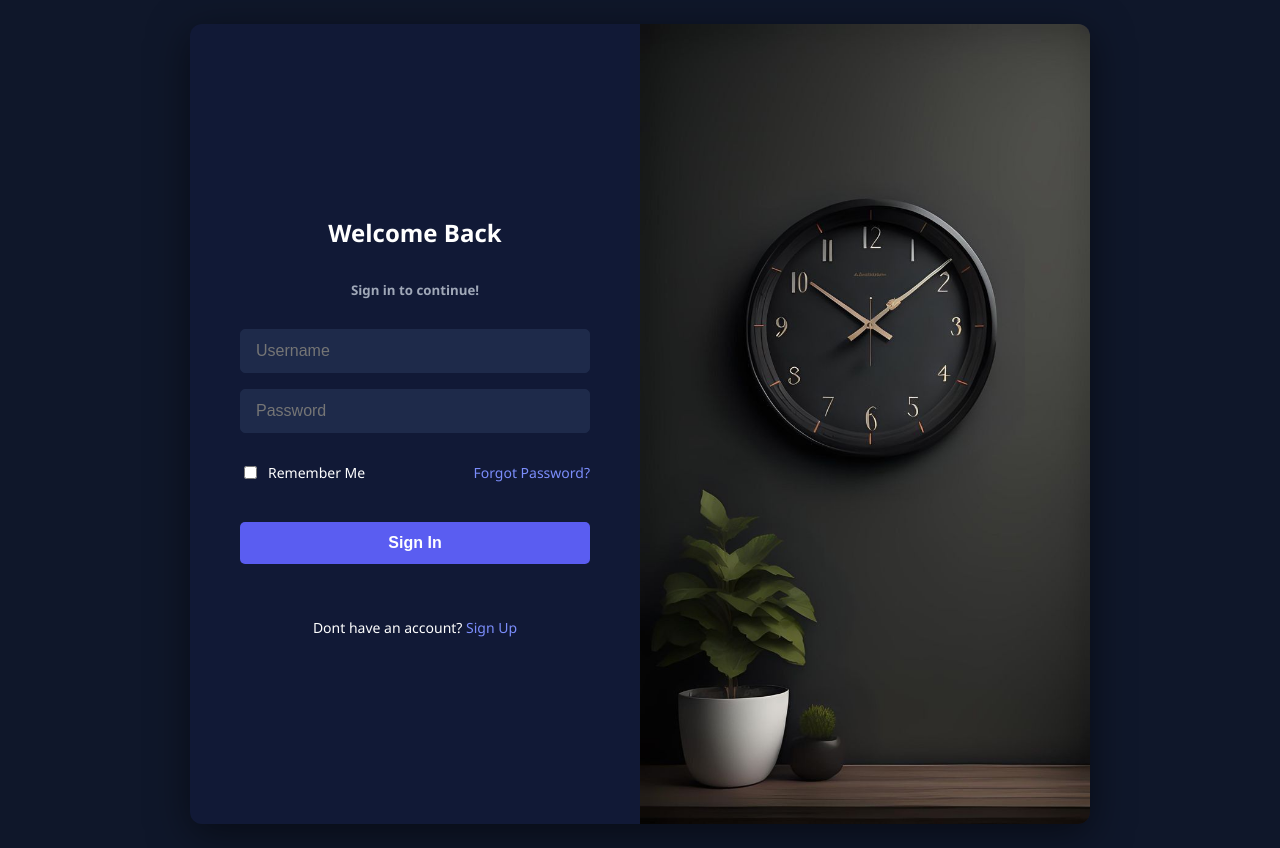
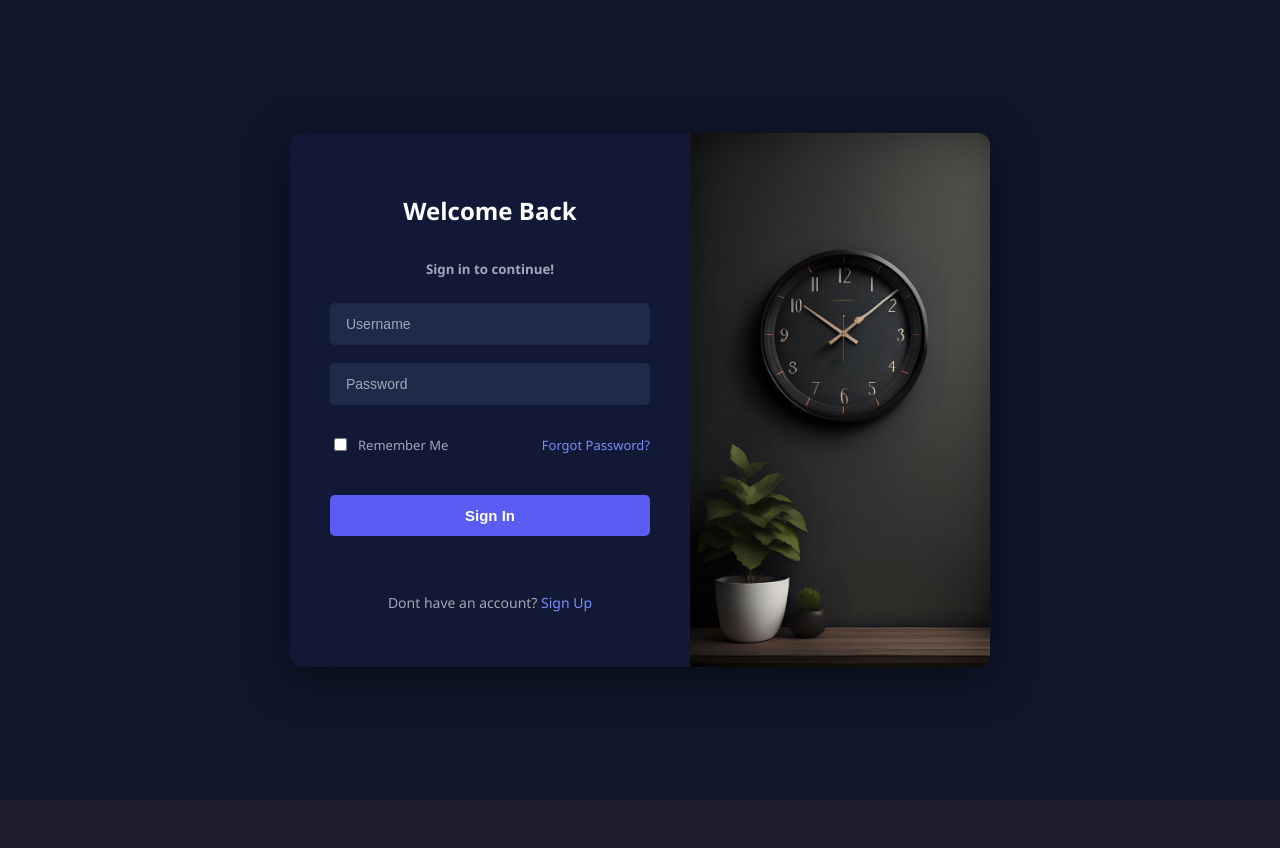
Before and after one commit to TuheliRay/Notes-App, a React (Vite) app in the folder frontend/: page /login in a window 1280 px wide. After the commit the page ends 800 px from the top, so only its background shows below. Built offline with nearby package versions, Linux system fonts and the light colour scheme; no server answers; the HTML template or start-up script is replaced by a standard one.

Commit message:
updated login and signup code

```diff
--- a/frontend/src/components/Login.module.css
+++ b/frontend/src/components/Login.module.css
@@ -1,45 +1,35 @@
-/* Universal box-sizing for predictable layouts */
-*, *::before, *::after {
-  box-sizing: border-box;
-}
+/* Login.module.css */
 
 .login-page {
   margin: 0;
-  padding: 24px; /* Consistent padding */
+  padding: 20px;
+  box-sizing: border-box;
   font-family: 'Segoe UI', Tahoma, Geneva, Verdana, sans-serif;
   background-color: #0f172A;
-  /* KEY CHANGE: Using grid for robust centering */
-  display: grid;
-  place-items: center;
+  display: flex;
+  justify-content: center;
+  align-items: center;
   min-height: 100vh;
 }
 
 .login-wrapper {
   display: flex;
-  /* KEY CHANGE: Fluid width that scales with the viewport, capped at 900px */
-  width: 90vw;
-  max-width: 900px;
-  background-color: #111936; /* Unified background for a cleaner look */
+  flex-direction: row;
+  width: 100%;
+  max-width: 700px;
+  /* KEY CHANGE: Removed fixed height. Height will now be determined by the content. */
+  background-color: #0a112b;
   color: white;
   border-radius: 12px;
-  box-shadow: 0 10px 40px rgba(0, 0, 0, 0.5);
   overflow: hidden;
-}
-
-.login-container {
-  padding: 40px;
-  text-align: center;
-  /* KEY CHANGE: Flex-basis for better proportion control */
-  flex: 1 1 50%;
-  display: flex;
-  flex-direction: column;
-  justify-content: center;
+  box-shadow: 0 10px 40px rgba(0, 0, 0, 0.5); /* Added a subtle shadow */
 }
 
 .login-image {
-  flex: 1 1 50%;
-  /* KEY CHANGE: Hides the image by default, will be shown on larger screens */
-  display: none;
+  flex: 1;
+  display: flex;
+  justify-content: center;
+  align-items: center;
 }
 
 .login-image img {
@@ -48,48 +38,65 @@
   object-fit: cover;
 }
 
+.login-container {
+  background-color: #111936;
+  padding: 40px; /* Increased padding for better spacing */
+  width: 45%;
+  max-width: 420px;
+  min-width: 320px;
+  color: white;
+  text-align: center;
+  /* KEY CHANGE: Added flex properties to vertically center the form content. */
+  display: flex;
+  flex-direction: column;
+  justify-content: center;
+}
+
 .login-container h2 {
   margin-bottom: 10px;
   font-size: 24px;
   font-weight: 700;
 }
 
-.login-container h5 {
-  color: #a0a8b8;
-  margin-bottom: 30px; /* Increased margin */
-}
-
 .login-container form {
   display: flex;
   flex-direction: column;
-  gap: 16px;
-  width: 100%;
-  max-width: 350px; /* Constrains form width for readability */
-  margin-left: auto;
-  margin-right: auto;
+  gap: 18px; /* Adjusted gap for better rhythm */
+  width: 100%; /* Ensure form takes full width of container */
+}
+
+.login-container h5 {
+  color: #a0a8b8;
+  margin-bottom: 25px;
 }
 
 .login-container input[type="text"],
 .login-container input[type="password"] {
   padding: 12px 15px;
   border-radius: 5px;
-  border: 1px solid #1e2a4a;
+  border: 1px solid #1e2a4a; /* Added a subtle border */
   background-color: #1e2a4a;
   color: white;
-  font-size: 16px; /* KEY CHANGE: Larger font for better readability and touch experience */
+  font-size: 14px;
   outline: none;
   transition: border-color 0.2s;
 }
 
-.login-container input:focus {
-  border-color: #5a5df1;
+.login-container input[type="text"]:focus,
+.login-container input[type="password"]:focus {
+  border-color: #5a5df1; /* Highlight on focus */
+}
+
+.login-container input::placeholder {
+  color: #a0a8b8;
 }
 
 .password-reset {
   display: flex;
   justify-content: space-between;
   align-items: center;
-  font-size: 14px; /* Increased font size */
+  font-size: 13px;
+  color: #a0a8b8;
 }
 
 .remember-me {
@@ -101,6 +108,11 @@
 .forgot-password a {
   color: #7b8dfb;
   text-decoration: none;
+  font-weight: 500;
+}
+
+.forgot-password a:hover {
+  text-decoration: underline;
 }
 
 .login-container button[type="submit"] {
@@ -110,15 +122,21 @@
   border-radius: 5px;
   color: white;
   font-weight: 600;
-  font-size: 16px;
+  font-size: 15px;
   cursor: pointer;
   transition: background-color 0.2s ease-in-out;
   margin-top: 10px;
 }
 
+.login-container button[type="submit"]:hover {
+  background-color: #4b4ee0;
+}
+
 .register-link {
-  margin-top: 24px;
+  /* KEY CHANGE: Adjusted margin for more balanced spacing below the form. */
+  margin-top: 25px;
   font-size: 14px;
+  color: #a0a8b8;
 }
 
 .register-link a {
@@ -127,41 +145,52 @@
   font-weight: 500;
 }
 
+.register-link a:hover {
+  text-decoration: underline;
+}
+
 .login-message {
   color: #ff4d4f;
-  font-size: 14px;
+  font-size: 0.9rem;
+  font-weight: 500;
   height: 20px;
+  margin-top: 0; /* Adjusted margin */
 }
 
 
 /* --- Responsive Adjustments --- */
+@media (max-width: 768px) {
+  .login-wrapper {
+    flex-direction: column;
+  }
 
-/* Medium screens (tablets, small laptops) */
-@media (min-width: 768px) {
+  .login-container {
+    width: 100%;
+    max-width: none;
+    padding: 40px;
+  }
+
   .login-image {
-    /* KEY CHANGE: Show the image on screens 768px and wider */
-    display: flex;
+    height: 250px;
+    flex-shrink: 0;
   }
 }
 
-/* For small mobile phones, fine-tune spacing */
 @media (max-width: 480px) {
   .login-page {
-    padding: 0;
+    padding: 0; /* Remove padding to use full screen width */
   }
 
   .login-wrapper {
-    /* Let the wrapper take the full screen height and width on mobile */
-    width: 100%;
-    height: 100vh;
-    border-radius: 0;
+    border-radius: 0; /* Remove border radius for a full-screen feel */
+    min-height: 100vh;
+  }
+
+  .login-image {
+    display: none;
   }
 
   .login-container {
-    padding: 24px;
-  }
-
-  .login-container h2 {
-    font-size: 22px;
+    padding: 30px 25px;
   }
 }
--- a/frontend/src/components/SignUp.module.css
+++ b/frontend/src/components/SignUp.module.css
@@ -1,91 +1,54 @@
-/* SignUp.module.css */
-
 .signup-page {
   height: 100vh;
   margin: 0;
   padding: 0;
-  background-color: #0f172a; /* Deep navy background */
+  background-color: #0f172a;
   font-family: 'Segoe UI', sans-serif;
   display: flex;
   justify-content: center;
   align-items: center;
 }
+
 .signup-wrapper {
   display: flex;
   flex-direction: row;
-  height: 75vh;
-  /* width: 100%; */
   background-color: #0e142c;
   color: white;
   border-radius: 12px;
-  overflow: hidden; /* Ensures clean borders */
+  overflow: hidden;
   box-shadow: 0 0 30px rgba(0, 0, 0, 0.4);
-  width: 100%;            /* Responsive width */
-  max-width: 880px;      /* Slightly smaller than full */
-  margin: auto;
+  width: 720px; /* ✅ fixed width for consistency like login */
+  max-width: 95vw;
 }
 
-/* Left: Sign-up form */
 .signup-container {
-  flex: 1;
+  flex: 0 0 45%;
   background-color: #1e293b;
-  padding: 35px;
-  border-radius: 12px 0 0 12px;
+  padding: 40px;
   display: flex;
   flex-direction: column;
   justify-content: center;
+  align-items: center; /* ✅ ensures content is centered horizontally */
+  border-radius: 12px 0 0 12px;
 }
 
-/* Right: Image box */
 .signup-image {
-  flex: 1;
+  flex: 0 0 55%;
   display: flex;
   justify-content: center;
   align-items: center;
   background-color: #0a112b;
 }
-.signup-message {
-  margin-top: 10px;
-  color: #ff4d4f; /* Red for errors */
-  font-size: 0.9rem;
-  font-weight: 500;
-}
-
-
-/* The image itself */
-
-
 
 .signup-image img {
   width: 100%;
-  height: 75vh;
+  height: 100%;
   object-fit: cover;
-  border: 2px solid #1f1f1f;
-  border-top-right-radius: 12px;
-  border-bottom-right-radius: 12px;
-  box-shadow: 0 0 15px rgba(0, 0, 0, 0.4);
 }
-
-
-
-/*
-.signup-container {
-  background-color: #1e293b;
-  padding: 40px;
-  border-radius: 12px;
-  width: 100%;
-  max-width: 420px;
-  box-shadow: 0 0 30px rgba(0, 0, 0, 0.4);
-
-  top: 50%;
-  left: 50%;
-  transform: translate(-47%, -50%);
-} */
-
 
 .signup-header h2 {
   font-size: 1.8rem;
-  margin-bottom: 8px;
+  margin-bottom: 10px;
   color: #ffffff;
 }
 
@@ -100,6 +63,14 @@
   flex-direction: column;
   gap: 16px;
 }
+.signup-form {
+  width: 100%;
+  max-width: 340px; /* ✅ keeps form compact and well-centered */
+  display: flex;
+  flex-direction: column;
+  gap: 16px;
+}
+
 
 .signup-form input {
   padding: 12px;
@@ -109,11 +80,8 @@
   color: #e2e8f0;
   font-size: 1rem;
   outline: none;
-  transition: background-color 0.2s;
-  width: 92%;
-  /* max-width: 320px; */
-
-
+  width: 100%;
+  box-sizing: border-box;
 }
 
 .signup-form input:focus {
@@ -121,7 +89,7 @@
 }
 
 .signup-form button {
-  background-color: #3b82f6;
+   background-color: #3b82f6;
   color: white;
   font-weight: 600;
   border: none;
@@ -131,13 +99,17 @@
   cursor: pointer;
   transition: background-color 0.3s ease;
   width: 100%;
-  max-width: 320px;
-  margin-left: auto;
-  margin-right: auto;
 }
 
 .signup-form button:hover {
   background-color: #2563eb;
+}
+
+.signup-message {
+  margin-top: 10px;
+  color: #ff4d4f;
+  font-size: 0.9rem;
+  font-weight: 500;
 }
 
 .login-link {
@@ -159,3 +131,37 @@
 .login-text a:hover {
   text-decoration: underline;
 }
+
+
+/* --- ADDED: Responsive Adjustments --- */
+
+/* For tablets and smaller laptops */
+@media (max-width: 768px) {
+  .signup-wrapper {
+    /* Stacks the form on top of the image */
+    flex-direction: column-reverse;
+  }
+
+  .signup-container {
+    /* Removes the one-sided border radius */
+    border-radius: 12px 12px 0 0;
+  }
+
+  .signup-image {
+    /* Gives the image a fixed height in the stacked layout */
+    flex: none;
+    height: 200px;
+  }
+}
+
+/* For mobile phones */
+@media (max-width: 480px) {
+  .signup-image {
+    /* Hides the image on very small screens to save space */
+    display: none;
+  }
+  .signup-container {
+    /* Applies the border radius to all corners since image is hidden */
+    border-radius: 12px;
+  }
+}
```
Also changed, not shown: frontend/vercel.json (added).
